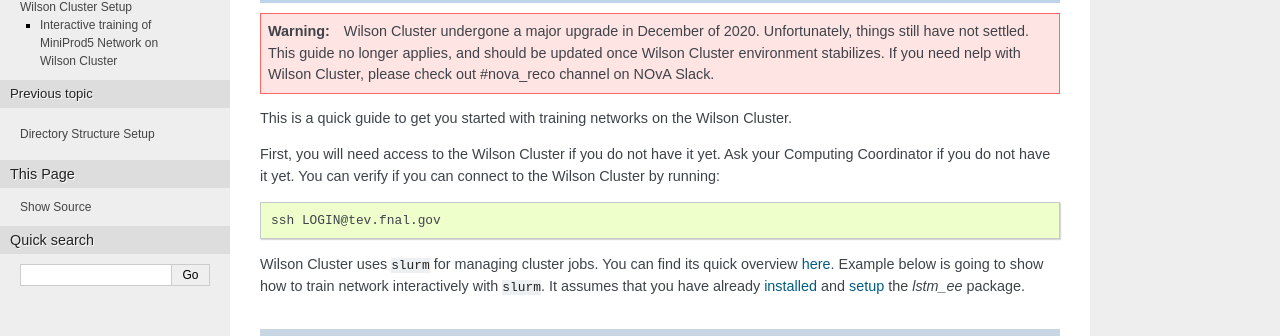
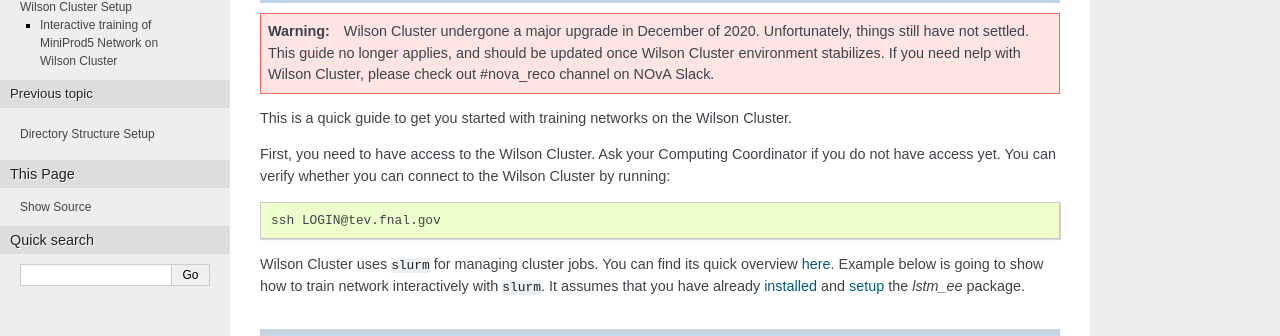
Before and after one commit to usert5432/lstm_ee, a Sphinx documentation site: the page built from doc/source/manuals/wilson_cluster.rst, in a window 1280 px wide. Shown: the part 92-428 px from the top of the page. Built offline with Sphinx 7.4.7, drawn with Linux system fonts in a browser that asks for light colours.

Commit message:
doc: Reword badly phrased paragraph about WC

```diff
--- a/doc/source/manuals/wilson_cluster.rst
+++ b/doc/source/manuals/wilson_cluster.rst
@@ -12,9 +12,9 @@
 This is a quick guide to get you started with training networks on the Wilson
 Cluster.
 
-First, you will need access to the Wilson Cluster if you do not have it yet.
-Ask your Computing Coordinator if you do not have it yet. You can verify
-if you can connect to the Wilson Cluster by running:
+First, you need to have access to the Wilson Cluster. Ask your Computing
+Coordinator if you do not have access yet. You can verify whether you can
+connect to the Wilson Cluster by running:
 
 .. code-block:: bash
 
```
